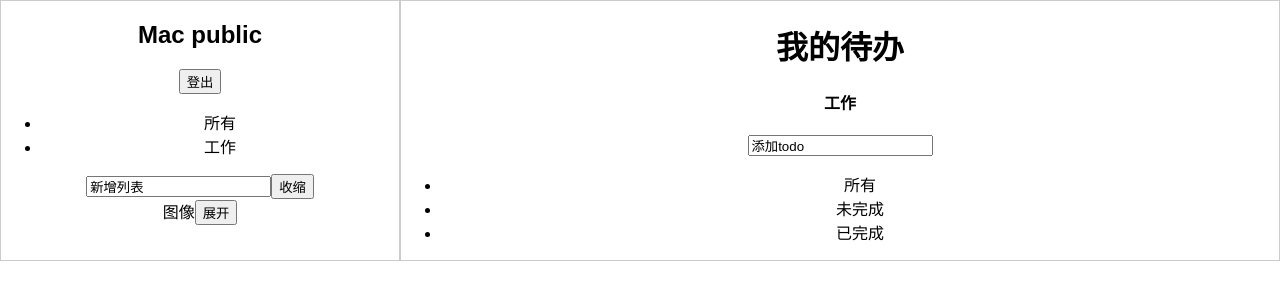
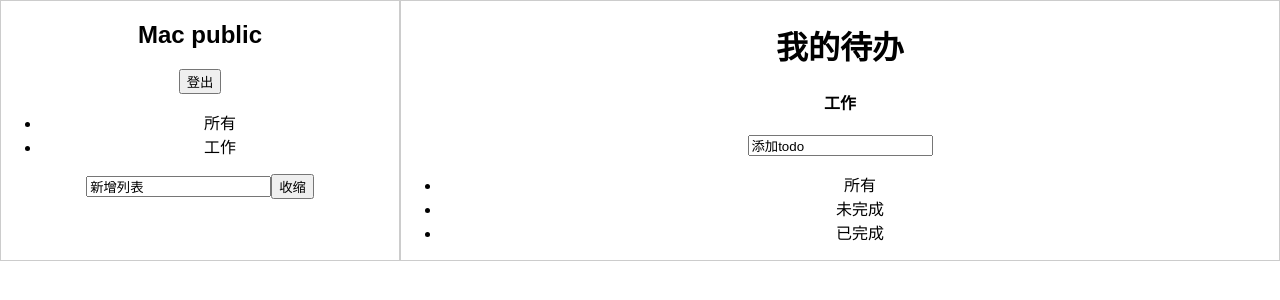
Before and after one commit to xxs0/react-todo, a React (Create React App) app: page / in a window 1280 px wide. Shown: the top 300 px of the page. Built offline with nearby package versions, Linux system fonts and the light colour scheme.

Commit message:
完成点击展开／隐藏Sidebar功能

```diff
--- a/src/App.js
+++ b/src/App.js
@@ -4,10 +4,22 @@ import Sidebar from './Sidebar'
 import Content from './Content'
 
 class App extends Component {
+    constructor(props) {
+        super(props)
+        this.state = {
+            showSidebar: true
+        }
+    }
+
+    toggleSidebar() {
+        this.setState({
+            showSidebar:!this.state.showSidebar
+        })
+    }
   render() {
     return (
       <div className="App">
-          <Sidebar/>
+          <Sidebar showSidebar={this.state.showSidebar} onToggle={this.toggleSidebar.bind(this)}/>
           <Content/>
       </div>
     )
--- a/src/Sidebar.js
+++ b/src/Sidebar.js
@@ -1,9 +1,13 @@
 import React, {Component} from 'react'
 
 export default class Sidebar extends Component {
+    toggleSidebar() {
+        this.props.onToggle()
+    }
     render() {
         return (
             <div className="App-sidebar">
+                { this.props.showSidebar &&
                 <div className="sidebar-open">
                     <div className="sidebar-header">
                         <h2>Mac public </h2>
@@ -14,12 +18,16 @@ export default class Sidebar extends Component {
                         <li>工作</li>
                     </ul>
                     <input type="text" value='新增列表'/>
-                    <button>收缩</button>
+                    <button onClick={this.toggleSidebar.bind(this)}>收缩</button>
                 </div>
+                }
+                {!this.props.showSidebar &&
                 <div className="sidebar-close">
                     <span>图像</span>
-                    <button>展开</button>
+                    <button onClick={this.toggleSidebar.bind(this)}>展开</button>
                 </div>
+                }
+
             </div>
         )
     }
```
